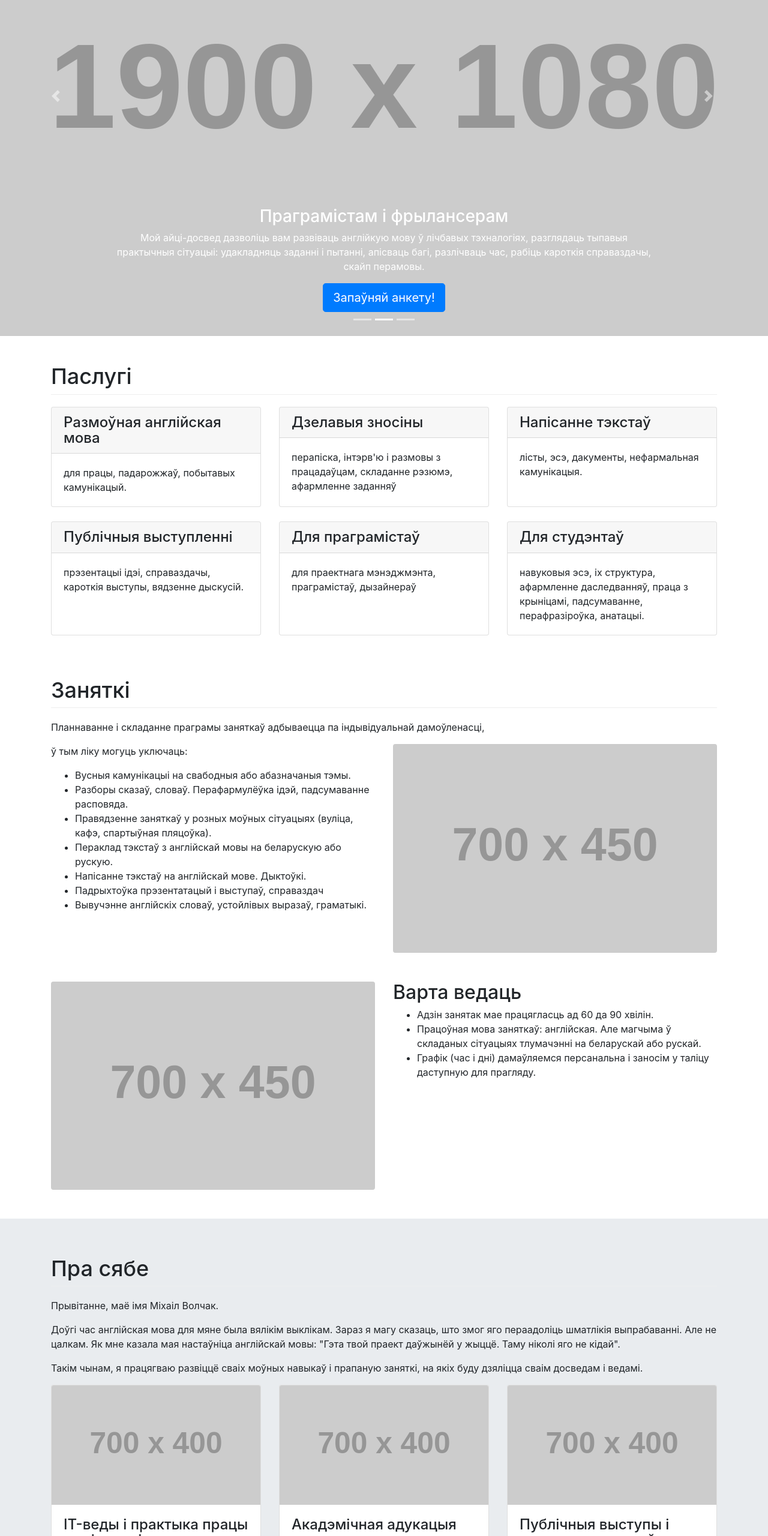
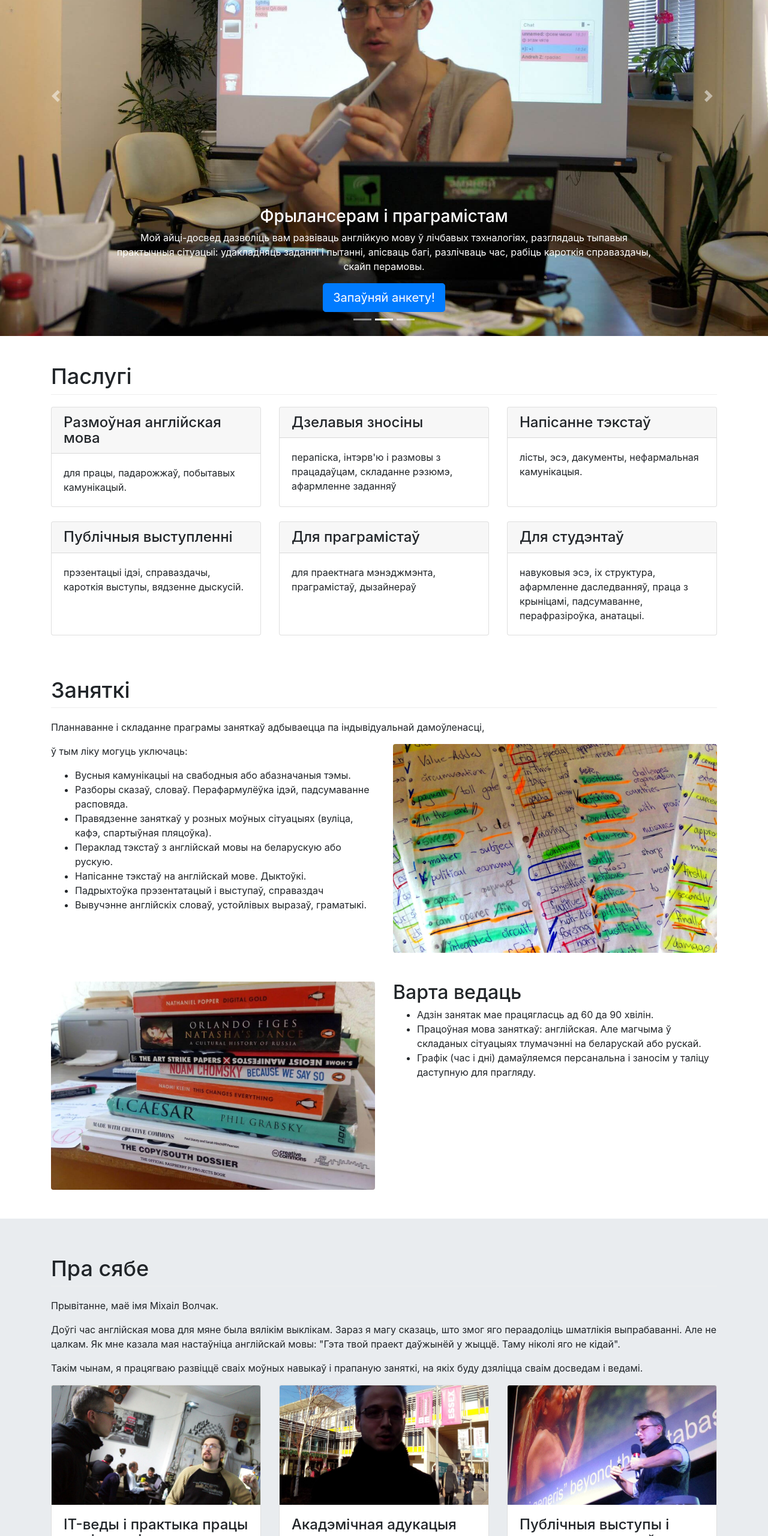
Before and after one commit to rizomaa/rep, a website with bundled scripts: page index.html in a window 1280 px wide. Shown: the part 240-2800 px from the top of the page at 60% size. Built offline with nearby package versions, Linux system fonts and the light colour scheme; placeholder pictures from the web are drawn by us.

Commit message:
added images

```diff
--- a/index.html
+++ b/index.html
@@ -63,7 +63,7 @@
         </ol>
         <div class="carousel-inner" role="listbox">
           <!-- Slide One - Set the background image for this slide in the line below -->
-          <div class="carousel-item active" style="background-image: url('http://placehold.it/1900x1080')">
+          <div class="carousel-item active" style="background-image: url('images/for-whom-repetitor.jpg')">
             <div class="carousel-caption d-none d-md-block">
               <h3>Для каго?</h3>
               <p>Прапаную індывідуальныя заняткі для тых, хто адчувае неабходнасць быць больш упэўненым у сваіх ведах, а таксама хоча пачаць карыстацца англійскай мовай у побыце, падарожжах, на працы або акадэмічных даслеваннях.</p>
@@ -71,15 +71,15 @@
             </div>
           </div>
           <!-- Slide Two - Set the background image for this slide in the line below -->
-          <div class="carousel-item" style="background-image: url('http://placehold.it/1900x1080')">
+          <div class="carousel-item" style="background-image: url('images/for-programmers.jpg')">
             <div class="carousel-caption d-none d-md-block">
-              <h3>Праграмістам і фрылансерам</h3>
+              <h3>Фрылансерам і праграмістам</h3>
               <p>Мой айці-досвед дазволіць вам развіваць англійкую мову ў лічбавых тэхналогіях, разглядаць тыпавыя практычныя сітуацыі: удакладняць заданні і пытанні, апісваць багі, разлічваць час, рабіць кароткія справаздачы, скайп перамовы.</p>
 		<a href="https://docs.google.com/forms/d/e/1FAIpQLScS3S1XCm7OE3K0VVxGNjTwPGxG3_bc04t1Y1nFdbgV-LSXcQ/viewform" class="btn btn-primary btn-lg">Запаўняй анкету!</a>
             </div>
           </div>
           <!-- Slide Three - Set the background image for this slide in the line below -->
-          <div class="carousel-item" style="background-image: url('http://placehold.it/1900x1080')">
+          <div class="carousel-item" style="background-image: url('images/discount-for-2.jpg')">
             <div class="carousel-caption d-none d-md-block">
               <h3>Зніжкі</h3>
               <p>Матываваныя навучэнцы могуць атрымаць не толькі стандартныя зніжкі, а таксама дадатковыя бонусы па выніках праходжання заняткаў.</p>
@@ -189,7 +189,7 @@
           </ul>
         </div>
         <div class="col-lg-6">
-          <img class="img-fluid rounded" src="http://placehold.it/700x450" alt="">
+          <img class="img-fluid rounded" src="images/develop-vocabulary.jpg" alt="">
         </div>
       </div>
 
@@ -197,7 +197,7 @@
       <div class="row mt-5">
 
         <div class="col-lg-6">
-          <img class="img-fluid rounded" src="http://placehold.it/700x450" alt="">
+          <img class="img-fluid rounded" src="images/read-more-words-2.jpg" alt="">
         </div>
 	<div class="col-lg-6">
           <h2>Варта ведаць </h2>
@@ -226,7 +226,7 @@
 
 	<div class="col-lg-4 col-sm-6 portfolio-item">
           <div class="card h-100">
-            <a href="#"><img class="card-img-top" src="http://placehold.it/700x400" alt=""></a>
+            <a href="#"><img class="card-img-top" src="images/work-with-client.jpg" alt=""></a>
             <div class="card-body">
               <h4 class="card-title">
                 IT-веды і практыка працы з кліентамі
@@ -238,7 +238,7 @@
 
         <div class="col-lg-4 col-sm-6 portfolio-item">
           <div class="card h-100">
-            <a href="#"><img class="card-img-top" src="http://placehold.it/700x400" alt=""></a>
+            <a href="#"><img class="card-img-top" src="images/university-of-essex.jpg" alt=""></a>
             <div class="card-body">
               <h4 class="card-title">
                 Акадэмічная адукацыя
@@ -250,7 +250,7 @@
 
         <div class="col-lg-4 col-sm-6 portfolio-item">
           <div class="card h-100">
-            <a href="#"><img class="card-img-top" src="http://placehold.it/700x400" alt=""></a>
+            <a href="#"><img class="card-img-top" src="images/public-presentation.jpg" alt=""></a>
             <div class="card-body">
               <h4 class="card-title">
                 Публічныя выступы і вядзенне праектаў
```
Also changed, not shown: images/develop-vocabulary.jpg (added), images/discount-for-2.jpg (added), images/for-programmers.jpg (added), images/for-whom-repetitor.jpg (added), images/public-presentation.jpg (added), images/read-more-words-2.jpg (added), images/read-more-words.jpg (added), images/university-of-essex.jpg (added), images/work-with-client.jpg (added).
